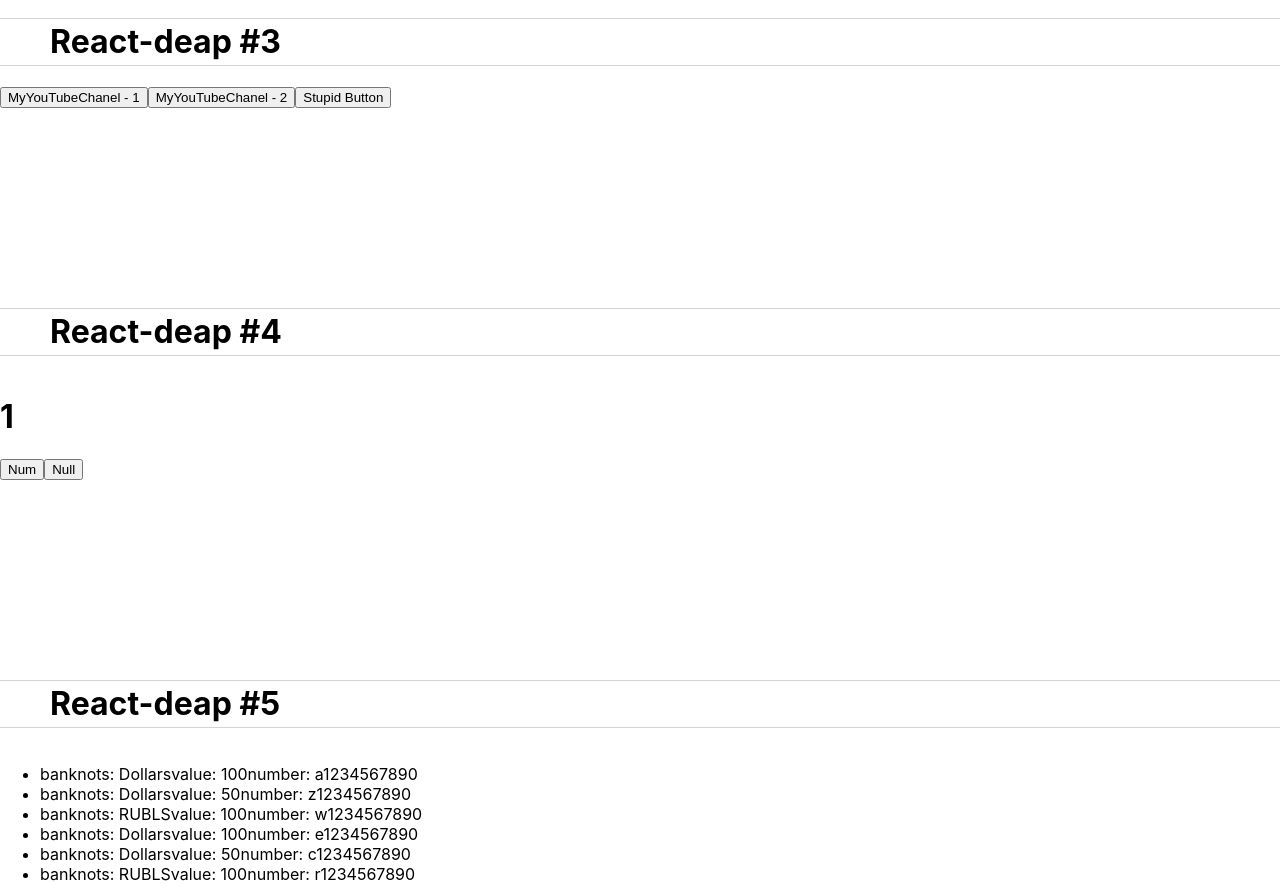
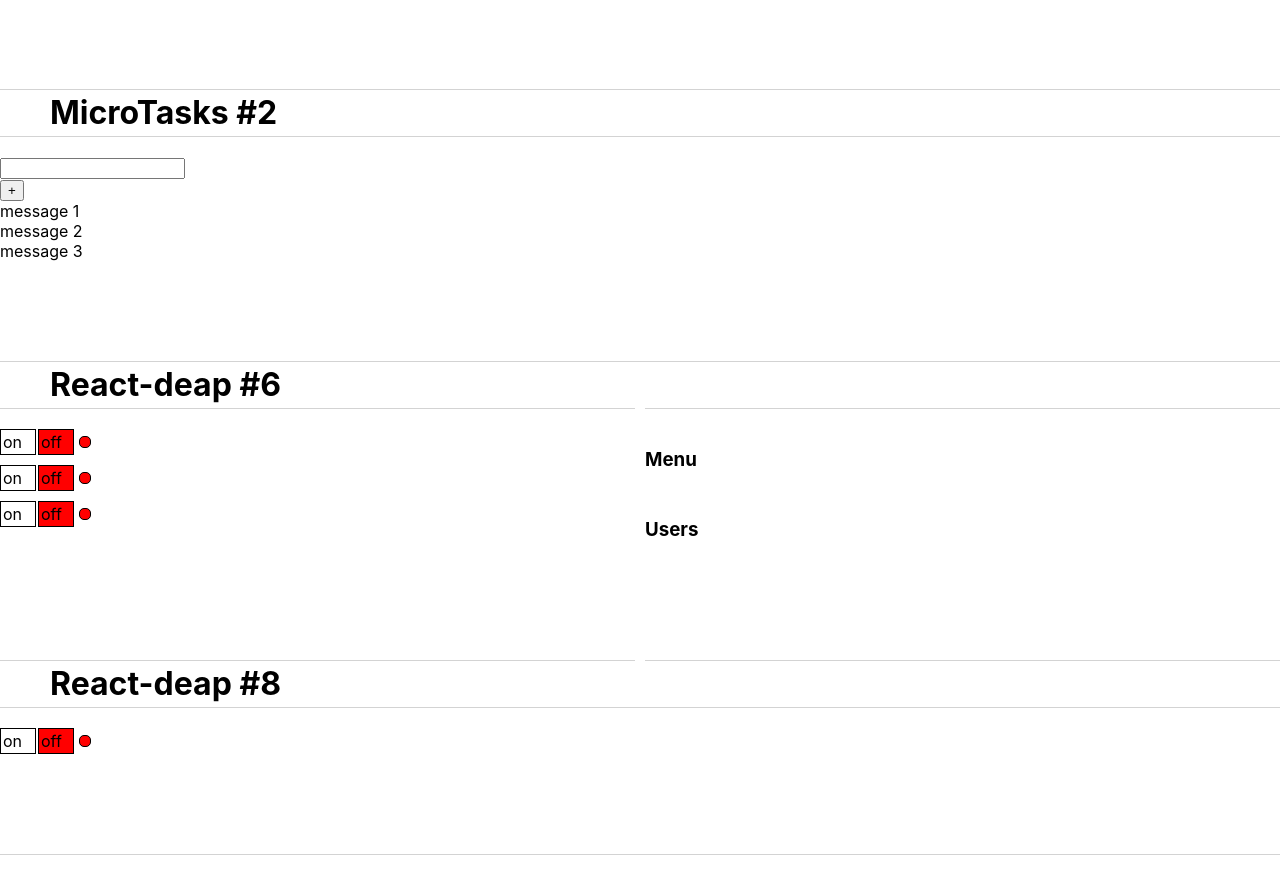
Before and after one commit to SirMissir/React-deep, a React (Create React App) app: page / in a window 1280 px wide. Shown: the part 1900-2786 px from the top of the page. After the commit the page ends 2755 px from the top, so only its background shows below. Built offline with nearby package versions, Linux system fonts and the light colour scheme.

Commit message:
feat: React кабзда как подробно 09

```diff
--- a/src/App.css
+++ b/src/App.css
@@ -26,7 +26,7 @@
     flex-direction: row;
     gap: 10px;
     width: 100%;
-    padding-bottom: 200px;
+    /*padding-bottom: 100px;*/
     border-top: 20px;
 }
 .hw {
@@ -35,7 +35,7 @@
     gap: 10px;
     width: 100%;
     padding-top: 20px;
-    padding-bottom: 200px;
+    padding-bottom: 100px;
     border-bottom: 1px solid #d3d3d3;
     border-top: 1px solid #d3d3d3;
 }
--- a/src/App.tsx
+++ b/src/App.tsx
@@ -10,6 +10,7 @@ import {Money} from "./components/MicroTasks/ArrayMoneyUseState";
 import {MicroTaskInput} from "./components/MicroTasks/MicroTaskInput";
 import UncontrolledAccordion from "./components/UnControlledAccordion/UncontrolledAccordion";
 import {UnControlledRating} from "./components/UnControlledRating/UnControlledRating";
+import UncontrolledOnOff from "./components/UncontrolledOnOff/UncontrolledOnOff";
 
 
 
@@ -32,15 +33,29 @@ function App() {
         {manufacturer:'Mercedes', model:'e63s'},
         {manufacturer:'Audi', model:'rs6'}
     ];
+    let [accordionCollapsed, setAccordionCollapsed]= useState<boolean>(false)
+    let [switchOn, setSwitchOn] = useState<boolean>(false)
+    let [h, seth] = useState(false);
+    let nawBarStyle = {
+        height: h ? "200px" : "0px"
+    }
+    // const NawBarStyle = {
+    //     display: "flex",
+    //     flex-direction: "column",
+    //     gap: "10px",
+    //     width: "100%",
+    //     padding-top: "20px",
+    //     padding-bottom: "100px",
+    //     border-bottom: "1px solid #d3d3d3",
+    //     border-top: "1px solid #d3d3d3"
+    // };
 
-    let [accordionCollapsed, setAccordionCollapsed]= useState<boolean>(false)
 
-    console.log("App rendered")
     return (
         <div className={'App'}>
 
-            <div className={'hwTitle'}>React-deap #1</div>
-            <div className={'hw'}>
+            <div className={'hwTitle'} onClick={()=>seth(!h)} >React-deap #1</div>
+            <div style={nawBarStyle} className={'hw'}>
                 <Accordion titleValue = {"Menu"} collapsed = {accordionCollapsed} onChange={() => {setAccordionCollapsed(!accordionCollapsed)}}/>
                 <Accordion titleValue = {"Users List"} collapsed = {accordionCollapsed} onChange={() => {setAccordionCollapsed(!accordionCollapsed)}}/>
             </div>
@@ -107,6 +122,13 @@ function App() {
                    <UncontrolledAccordion titleValue = {"Users"}/>
                </div>
             </div>
+
+            <div className={'hwTitle'}>React-deap #8</div>
+            <div className={'desk'}>
+               <div className={'hw'}>
+                   <UncontrolledOnOff  on={switchOn} onChange={setSwitchOn} />
+               </div>
+            </div>
         </div>
     );
 }
--- /dev/null
+++ b/src/components/UncontrolledOnOff/UncontrolledOnOff.tsx
@@ -0,0 +1,53 @@
+import React, {useState} from "react";
+
+
+
+
+
+type OnOffPropsType = {
+    on: boolean
+    onChange: (on:boolean)=>void
+}
+
+function UncontrolledOnOff (props:OnOffPropsType) {
+
+    let [on, setOn] = useState(false);
+
+    const onStyle ={
+        width: "30px",
+        height: "20px",
+        border:"1px solid black",
+        display:"inline-block",
+        padding:"2px",
+        backgroundColor:props.on ? "green" : " white"
+    }
+    const offStyle ={
+        width: "30px",
+        height: "20px",
+        border:"1px solid black",
+        display:"inline-block",
+        marginLeft:"2px",
+        padding:"2px",
+        backgroundColor:props.on ? "white" : " red"
+    }
+    const indicatorStyle ={
+        width: "10px",
+        height: "10px",
+        borderRadius: "5px",
+        border:"1px solid black",
+        display:"inline-block",
+        marginLeft:"5px",
+        backgroundColor:props.on ? "green" : " red"
+    };
+
+
+    return <div>
+        <div style={onStyle}  onClick={()=>{props.onChange(true) }}>on</div>
+        <div style={offStyle} onClick={()=>{props.onChange(false) }}>off</div>
+        <div style={indicatorStyle}></div>
+    </div>
+}
+
+
+
+export default UncontrolledOnOff;
```
Also changed, not shown: src/components/UncontrolledOnOff/OnOff.module.css (added).
